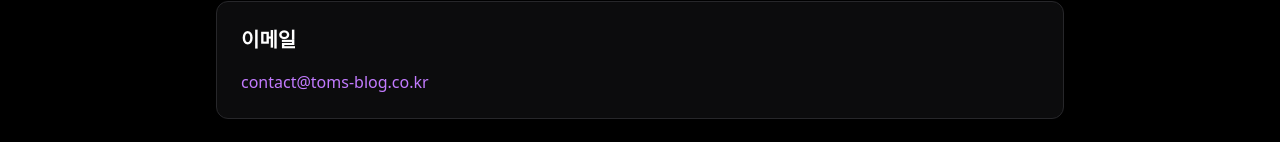
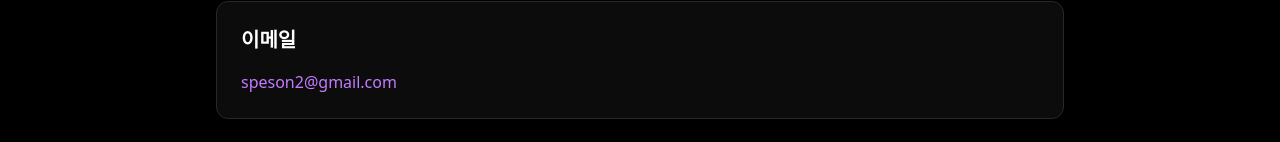
Before and after one commit to speson/toms-blog, a Next.js app: page /contact in a window 1280 px wide. Shown: the part 196-338 px from the top of the page. Built offline with nearby package versions, Linux system fonts and the light colour scheme.

Commit message:
fix(contact): update email address to speson2@gmail.com
- Update Contact page email
- Update Privacy Policy contact email

```diff
--- a/app/contact/page.tsx
+++ b/app/contact/page.tsx
@@ -20,10 +20,10 @@
         <section className="rounded-xl border border-zinc-800 bg-zinc-900/50 p-6">
           <h2 className="mb-4 text-xl font-semibold text-white">이메일</h2>
           <a
-            href="mailto:contact@toms-blog.co.kr"
+            href="mailto:speson2@gmail.com"
             className="text-purple-400 transition-colors hover:text-purple-300"
           >
-            contact@toms-blog.co.kr
+            speson2@gmail.com
           </a>
         </section>
 
--- a/app/privacy/page.tsx
+++ b/app/privacy/page.tsx
@@ -210,10 +210,10 @@
               <p>
                 <strong className="text-white">이메일:</strong>{" "}
                 <a
-                  href="mailto:contact@toms-blog.co.kr"
+                  href="mailto:speson2@gmail.com"
                   className="text-purple-400 transition-colors hover:text-purple-300"
                 >
-                  contact@toms-blog.co.kr
+                  speson2@gmail.com
                 </a>
               </p>
               <p>
```
